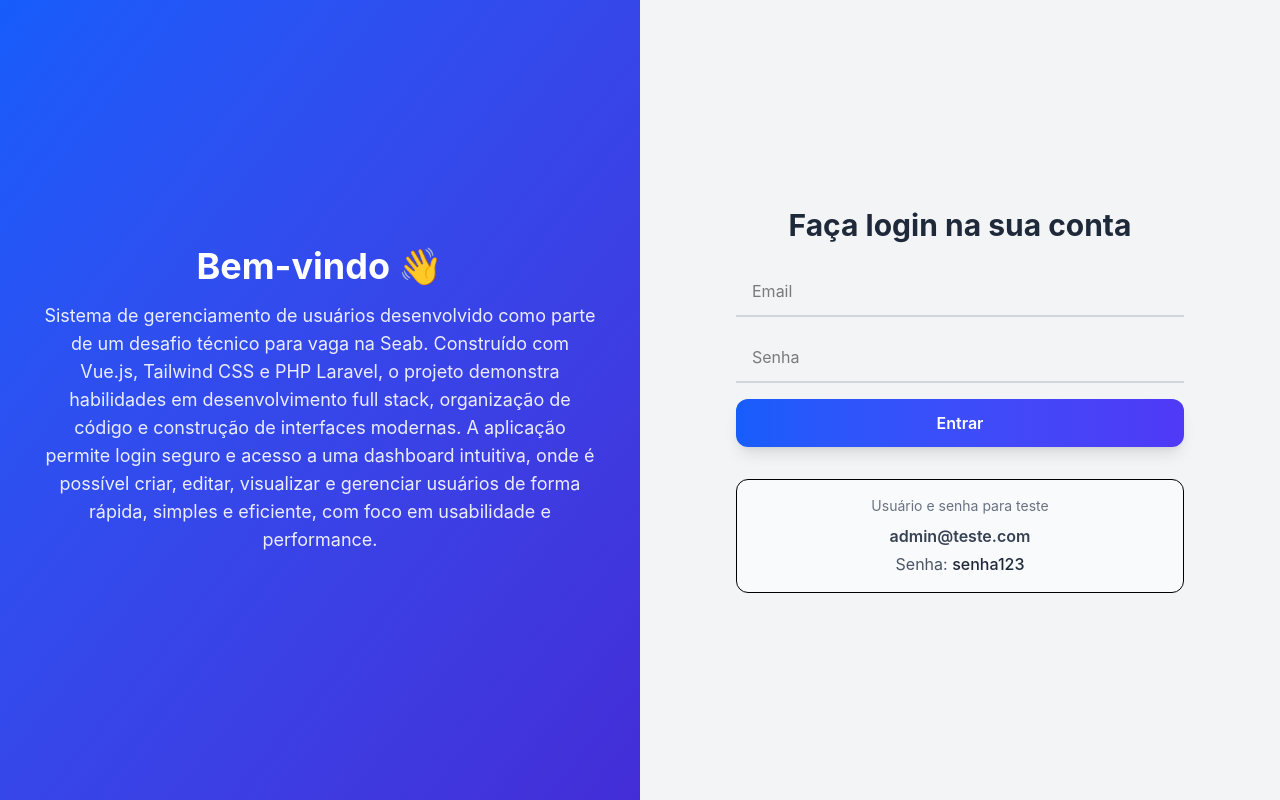
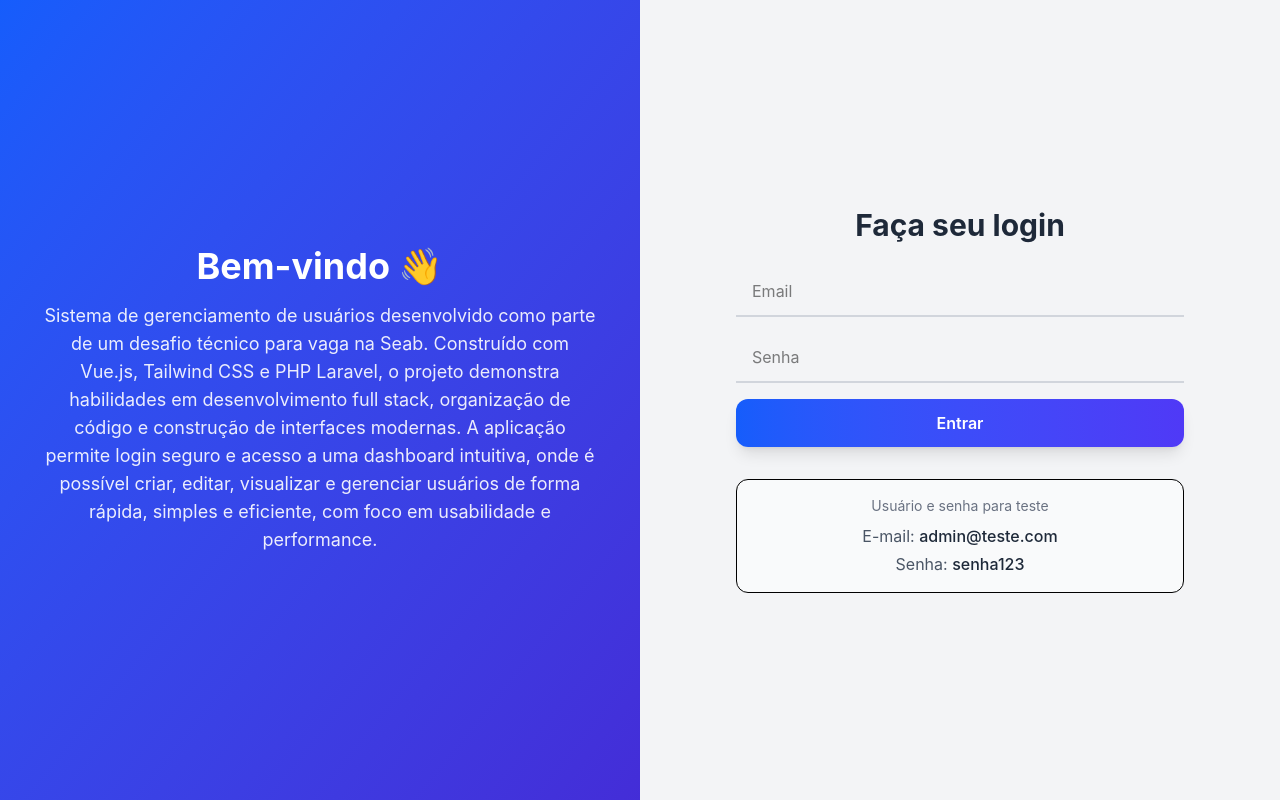
Before and after one commit to Wesleygmssa/vue-desafio-sesab, a Vue app: page /login in a window 1280 px wide. Built offline with nearby package versions, Linux system fonts and the light colour scheme.

Commit message:
Melhora a apresentação do e-mail de teste no Login.vue

```diff
--- a/src/views/Login.vue
+++ b/src/views/Login.vue
@@ -61,7 +61,7 @@ async function login() {
         <h2
           class="text-2xl lg:text-3xl font-bold mb-6 text-gray-800 text-center"
         >
-          Faça login na sua conta
+          Faça seu login
         </h2>
 
         <div class="space-y-4">
@@ -93,8 +93,9 @@ async function login() {
             <p class="text-sm text-gray-500 mb-2">Usuário e senha para teste</p>
 
             <div class="space-y-1">
-              <div class="text-base font-semibold text-gray-700">
-                admin@teste.com
+              <div class="text-base text-gray-600">
+                E-mail:
+                <span class="font-medium text-gray-800">admin@teste.com</span>
               </div>
 
               <div class="text-base text-gray-600">
```
